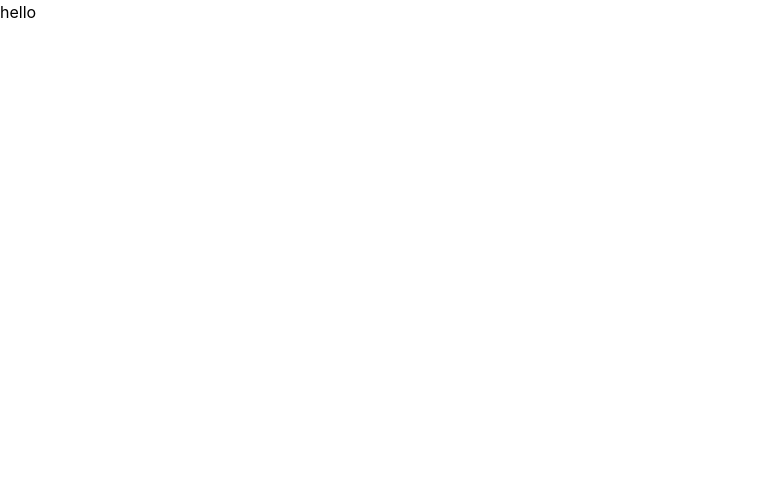
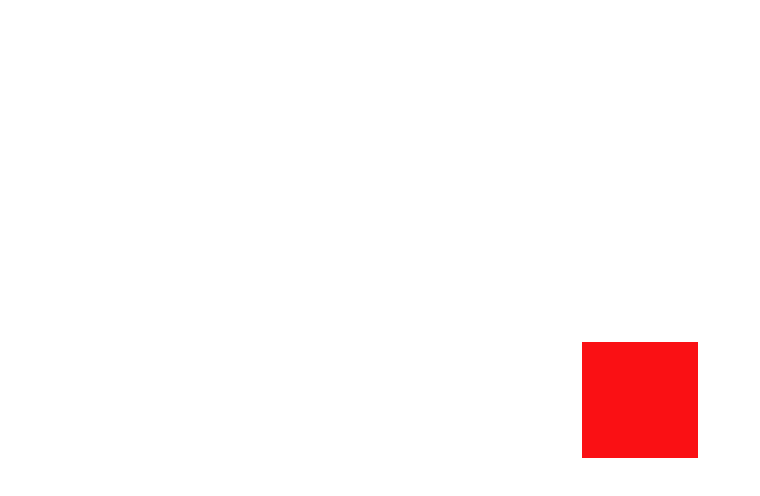
Before and after one commit to TraceOfHumanity/shaders, a React (Vite) app: page / in a window 1280 px wide. Shown: the top 496 px of the page, without its empty margins (0-760 px from the left). Built offline with nearby package versions, Linux system fonts and the light colour scheme.

Commit message:
feat: init 3d scene

```diff
--- a/index.html
+++ b/index.html
@@ -7,7 +7,7 @@
     <title>shaders</title>
   </head>
   <body>
-    <div id="root"></div>
+    <div id="root" class="w-screen  h-screen"></div>
     <script type="module" src="/src/main.tsx"></script>
   </body>
 </html>
--- a/src/App.tsx
+++ b/src/App.tsx
@@ -1,5 +1,7 @@
+import Experience from "./experience/experience";
+
 function App() {
-  return <>hello</>;
+  return <Experience />;
 }
 
 export default App;
--- a/src/experience/experience.tsx
+++ b/src/experience/experience.tsx
@@ -1,7 +1,16 @@
+import { OrbitControls } from "@react-three/drei";
 import { Canvas } from "@react-three/fiber";
 
 const Experience = () => {
-  return <Canvas></Canvas>;
+  return (
+    <Canvas>
+      <mesh>
+        <boxGeometry />
+        <meshBasicMaterial color="red" />
+      </mesh>
+      <OrbitControls />
+    </Canvas>
+  );
 };
 
 export default Experience;
```
